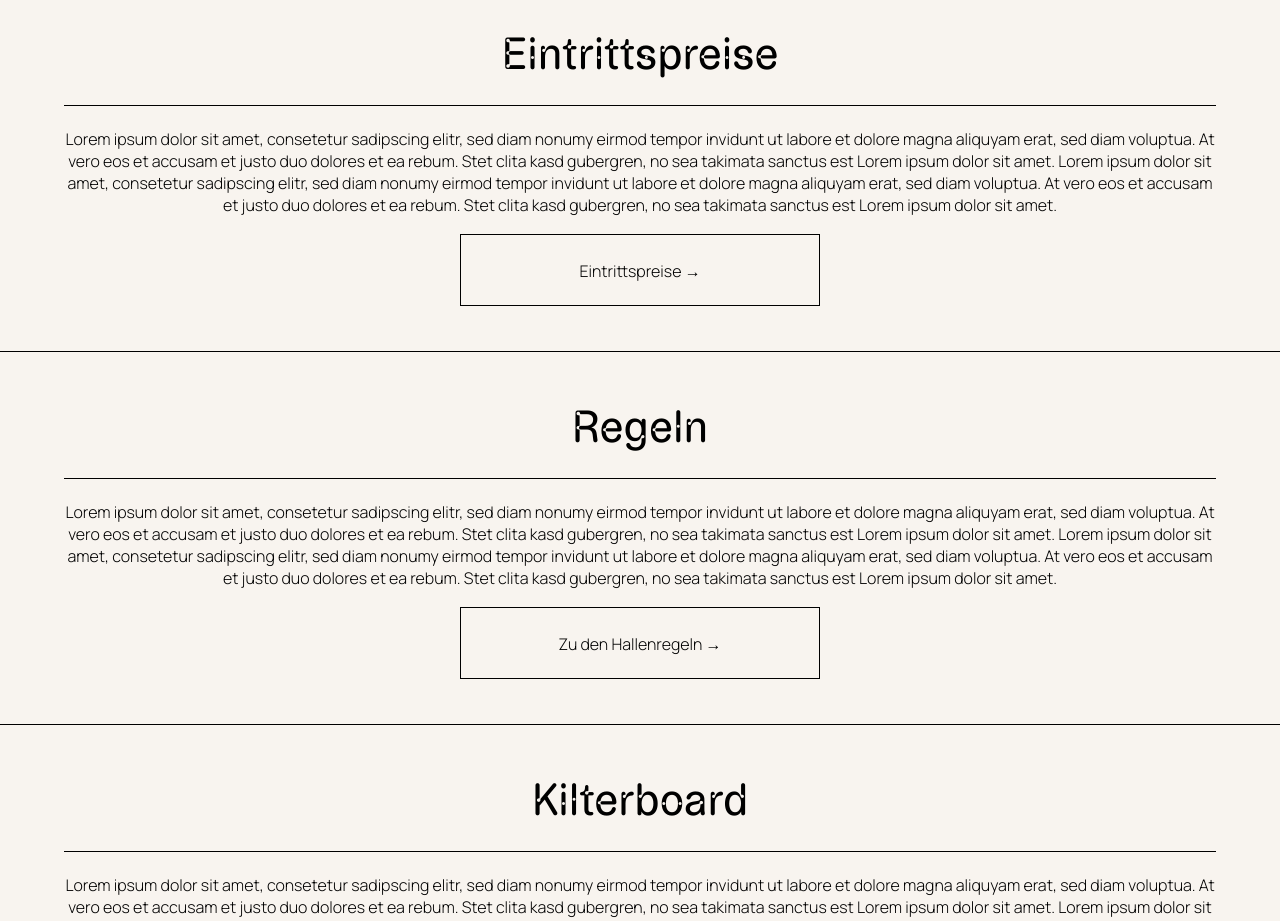
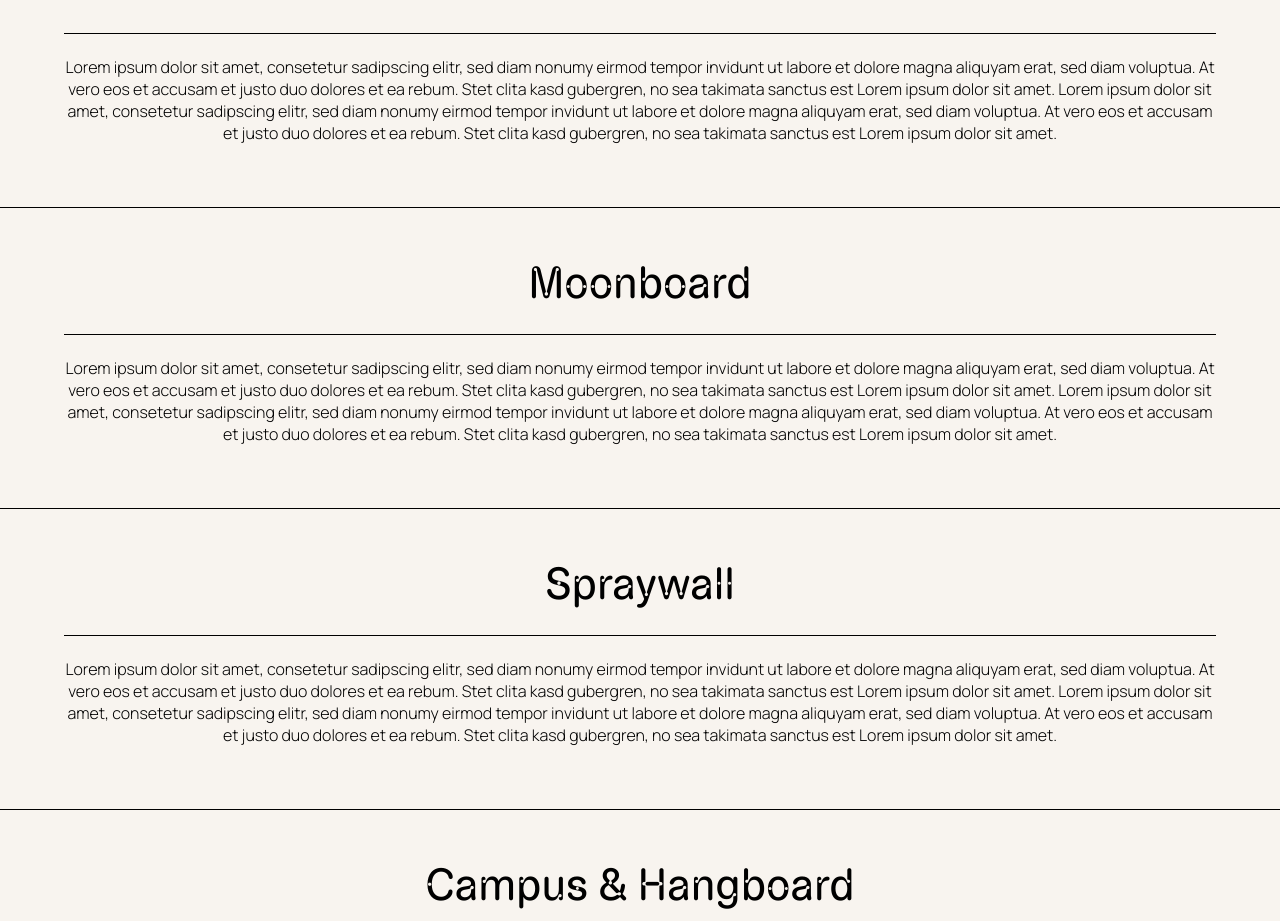
Before and after one commit to escodebar/boulder-baden.ch, a Vue app: page /trainieren in a window 1280 px wide. Shown: the part 1060-1981 px from the top of the page. Built offline with nearby package versions, Linux system fonts and the light colour scheme.

Commit message:
First changes according to first feedback

```diff
--- a/src/pages/Bouldern.vue
+++ b/src/pages/Bouldern.vue
@@ -1,29 +1,11 @@
 <template>
-  <h1>On the wall</h1>
+  <h1>Bouldern</h1>
 
   <p>
     Bei uns findest du um die 200 Boulder auf 1000 m^2 Boulderfläche. Zusätzlich
     findest du im BOUBA ein Kilter- und Moonboard, eine moderne Spraywall und
     eine separate Kinderwand für den Nachwuchs.
   </p>
-
-  <section>
-    <h2>Eintrittspreise</h2>
-
-    <p>
-      Lorem ipsum dolor sit amet, consetetur sadipscing elitr, sed diam nonumy
-      eirmod tempor invidunt ut labore et dolore magna aliquyam erat, sed diam
-      voluptua. At vero eos et accusam et justo duo dolores et ea rebum. Stet
-      clita kasd gubergren, no sea takimata sanctus est Lorem ipsum dolor sit
-      amet. Lorem ipsum dolor sit amet, consetetur sadipscing elitr, sed diam
-      nonumy eirmod tempor invidunt ut labore et dolore magna aliquyam erat, sed
-      diam voluptua. At vero eos et accusam et justo duo dolores et ea rebum.
-      Stet clita kasd gubergren, no sea takimata sanctus est Lorem ipsum dolor
-      sit amet.
-    </p>
-
-    <Eintrittspreise />
-  </section>
 
   <section>
     <h2>Kurse</h2>
--- a/src/pages/Geniessen.vue
+++ b/src/pages/Geniessen.vue
@@ -15,9 +15,5 @@
       Stet clita kasd gubergren, no sea takimata sanctus est Lorem ipsum dolor
       sit amet.
     </p>
-
-    <RouterLink class="button" :to="{ name: 'Öffnungszeiten' }">
-      Öffnungszeiten
-    </RouterLink>
   </section>
 </template>
--- a/src/pages/Home.vue
+++ b/src/pages/Home.vue
@@ -5,10 +5,10 @@
   <Navigation />
 
   <section>
-    <Oeffnungszeiten />
+    <Standort />
   </section>
   <section>
-    <Standort />
+    <Oeffnungszeiten />
   </section>
   <section>
     <Kontakt />
--- a/src/pages/Spielen.vue
+++ b/src/pages/Spielen.vue
@@ -27,10 +27,6 @@
       Stet clita kasd gubergren, no sea takimata sanctus est Lorem ipsum dolor
       sit amet.
     </p>
-
-    <RouterLink class="button" :to="{ name: 'Öffnungszeiten' }">
-      Öffnungszeiten
-    </RouterLink>
 
     <ul>
       <li>
--- a/src/pages/Trainieren.vue
+++ b/src/pages/Trainieren.vue
@@ -27,10 +27,6 @@
       Stet clita kasd gubergren, no sea takimata sanctus est Lorem ipsum dolor
       sit amet.
     </p>
-
-    <RouterLink class="button" :to="{ name: 'Öffnungszeiten' }">
-      Öffnungszeiten
-    </RouterLink>
 
     <ul>
       <li>
@@ -82,46 +78,6 @@
         </RouterLink>
       </li>
     </ul>
-  </section>
-
-  <section>
-    <h2>Eintrittspreise</h2>
-
-    <p>
-      Lorem ipsum dolor sit amet, consetetur sadipscing elitr, sed diam nonumy
-      eirmod tempor invidunt ut labore et dolore magna aliquyam erat, sed diam
-      voluptua. At vero eos et accusam et justo duo dolores et ea rebum. Stet
-      clita kasd gubergren, no sea takimata sanctus est Lorem ipsum dolor sit
-      amet. Lorem ipsum dolor sit amet, consetetur sadipscing elitr, sed diam
-      nonumy eirmod tempor invidunt ut labore et dolore magna aliquyam erat, sed
-      diam voluptua. At vero eos et accusam et justo duo dolores et ea rebum.
-      Stet clita kasd gubergren, no sea takimata sanctus est Lorem ipsum dolor
-      sit amet.
-    </p>
-
-    <RouterLink class="button" :to="{ name: 'Eintrittspreise' }">
-      Eintrittspreise
-    </RouterLink>
-  </section>
-
-  <section>
-    <h2>Regeln</h2>
-
-    <p>
-      Lorem ipsum dolor sit amet, consetetur sadipscing elitr, sed diam nonumy
-      eirmod tempor invidunt ut labore et dolore magna aliquyam erat, sed diam
-      voluptua. At vero eos et accusam et justo duo dolores et ea rebum. Stet
-      clita kasd gubergren, no sea takimata sanctus est Lorem ipsum dolor sit
-      amet. Lorem ipsum dolor sit amet, consetetur sadipscing elitr, sed diam
-      nonumy eirmod tempor invidunt ut labore et dolore magna aliquyam erat, sed
-      diam voluptua. At vero eos et accusam et justo duo dolores et ea rebum.
-      Stet clita kasd gubergren, no sea takimata sanctus est Lorem ipsum dolor
-      sit amet.
-    </p>
-
-    <RouterLink class="button" :to="{ name: 'Hallenregeln' }">
-      Zu den Hallenregeln
-    </RouterLink>
   </section>
 
   <section id="kilterboard">
```
